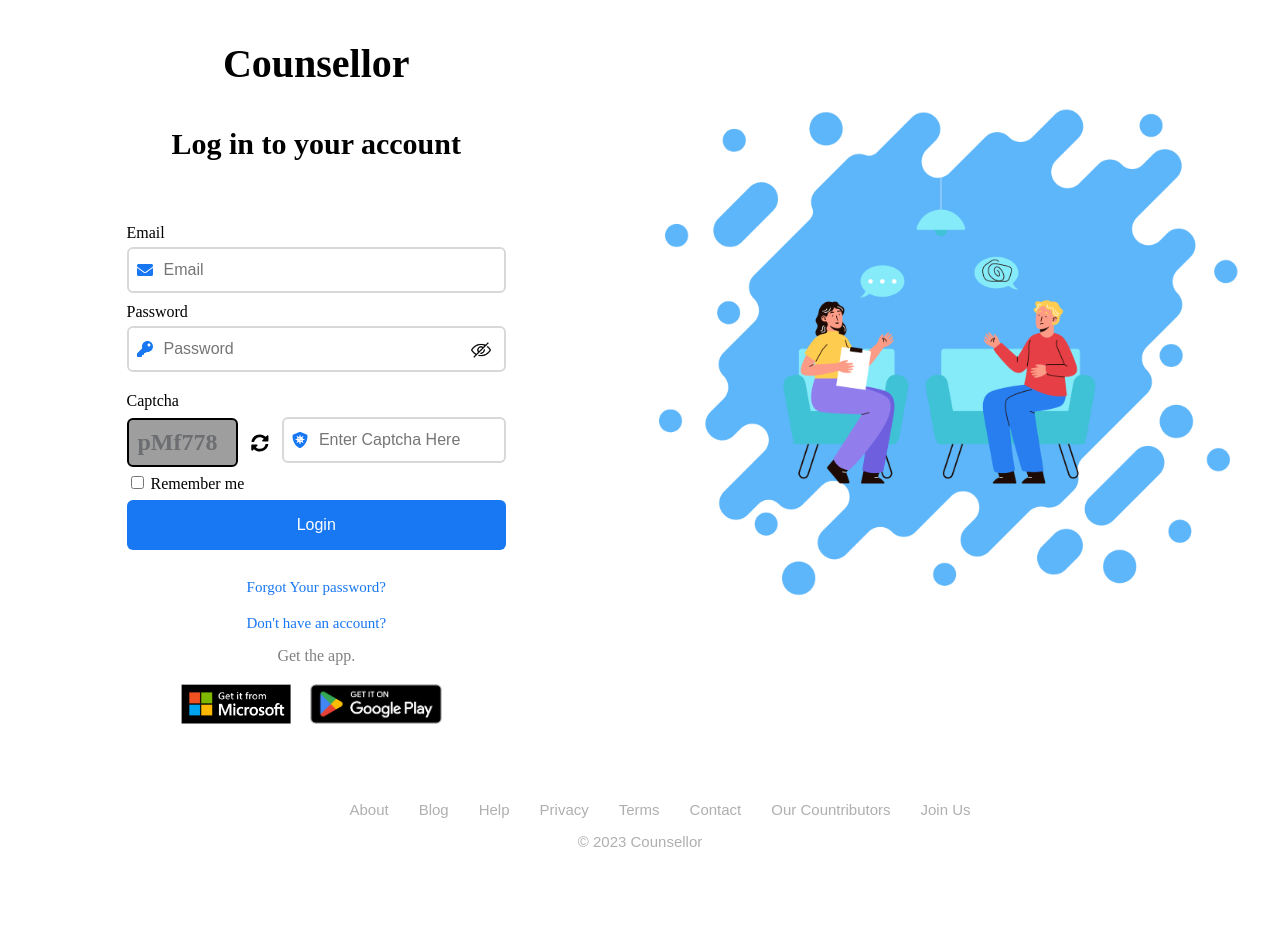
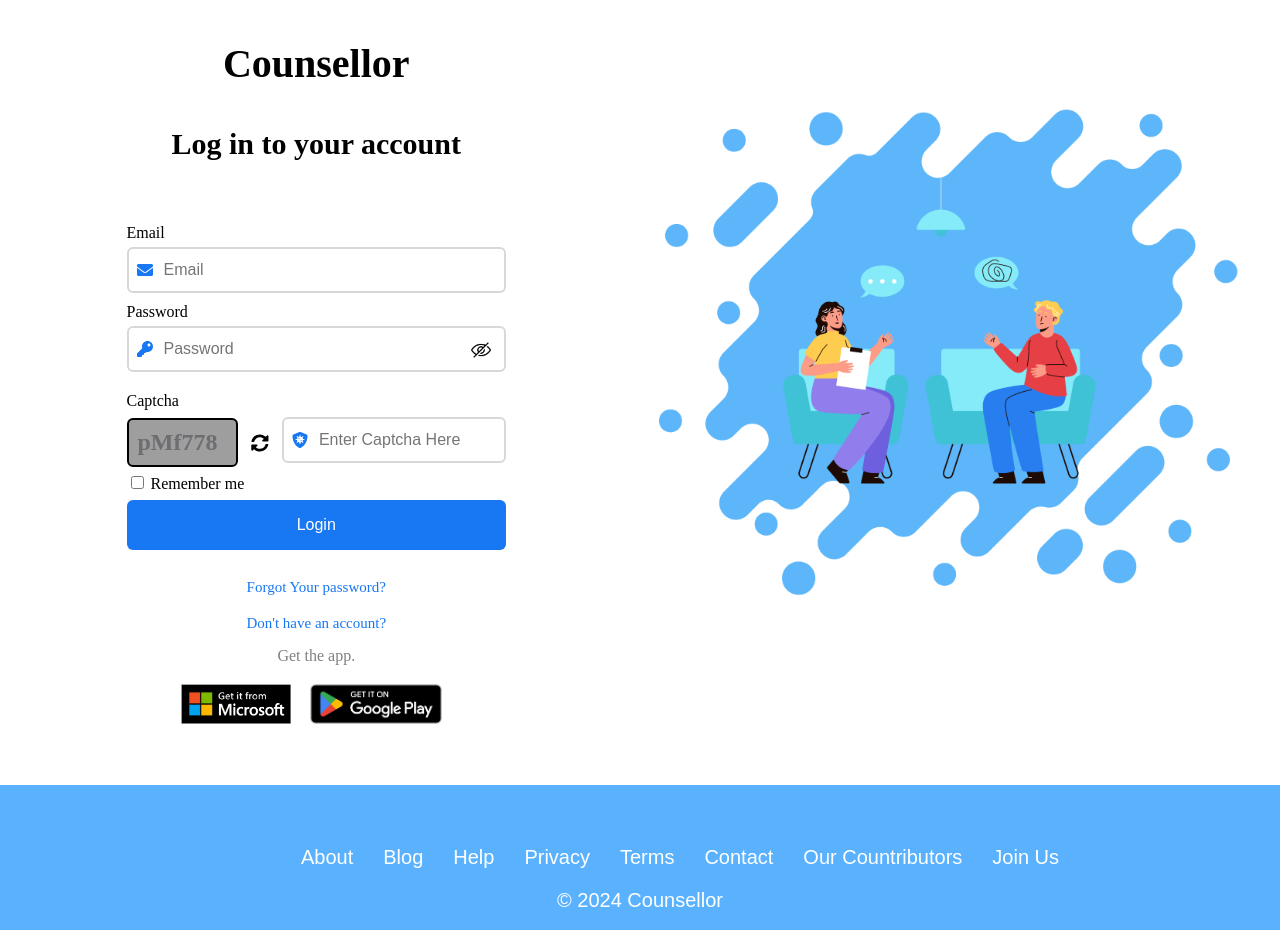
Before and after one commit to Counselllor/Counsellor-Web, a React (Vite) app: page / in a window 1280 px wide. Shown: the top 930 px of the page. Before the commit the page ends 906 px from the top, so only its background shows below. Built offline with nearby package versions, Linux system fonts and the light colour scheme; no server answers; grey boxes are pictures that could not be loaded; a web font is replaced by a local one.

Commit message:
Improved the footer

```diff
--- a/src/components/Dashboard/Dashboard.css
+++ b/src/components/Dashboard/Dashboard.css
@@ -341,7 +341,7 @@
   padding-right: 50px;
   justify-content: space-between;
   row-gap: 30px;
-  margin-bottom: 50px;
+  margin-bottom: 150px;
 }
 
 .college {
--- a/src/components/Footer/Footer.css
+++ b/src/components/Footer/Footer.css
@@ -1,4 +1,63 @@
 footer{
+    background-color: #5AB2FF;
+    bottom: 0px;
+    left: 0px;
+    color: white;
+    padding: 16px;
+    z-index: 0;
+    text-align: center;
+    font-size: 20px;
+    font-family: sans-serif;
+    min-height: 200px;
+    display: flex;
+    justify-content: center;
+    align-items: center;
+}
+
+footer ul{
+    display: flex;
+    justify-content: center;
+    width: 100%;
+    margin: auto;
+    margin-bottom: 10px;
+    flex-wrap: wrap;
+    column-gap: 30px;
+    row-gap: 10px;
+}
+
+footer li{
+    align-items: stretch;
+    list-style: none;
+    text-align: center;
+    /* transition: 1s ease-out ; */
+}
+
+footer li:hover{
+    /* color: #CAF4FF; */
+    cursor: pointer;
+    text-decoration: underline;
+}
+
+#icons{
+    margin-top: 10px;
+}
+
+#icons *{
+    margin: auto 10px;
+    font-size: 20px;
+    cursor: pointer;
+    color: white;
+}
+
+@media (max-width: 900px) {
+   footer ul{
+      width: 80%;
+    }
+}
+
+
+
+/* footer{
     background-color: #ffffff;
     bottom: 0px;
     left: 0px;
@@ -47,4 +106,4 @@ footer li:hover{
    footer ul{
       width: 80%;
     }
-}
+} */
--- a/src/components/Footer/Footer.jsx
+++ b/src/components/Footer/Footer.jsx
@@ -2,6 +2,9 @@ import "./Footer.css";
 import { FaGithub, FaInstagram, FaFacebook, FaLinkedin } from "react-icons/fa";
 
 function Footer() {
+
+  var date = new Date().getFullYear();
+
   return (
     <footer>
       <div>
@@ -29,7 +32,7 @@ function Footer() {
           <li>Our Countributors</li>
           <li>Join Us</li>
         </ul>
-        <p>© 2023 Counsellor</p>
+        <p>© {date} Counsellor</p>
         <div id="icons">
           <a
             href="https://github.com/Counselllor/Counsellor-Web"
```
